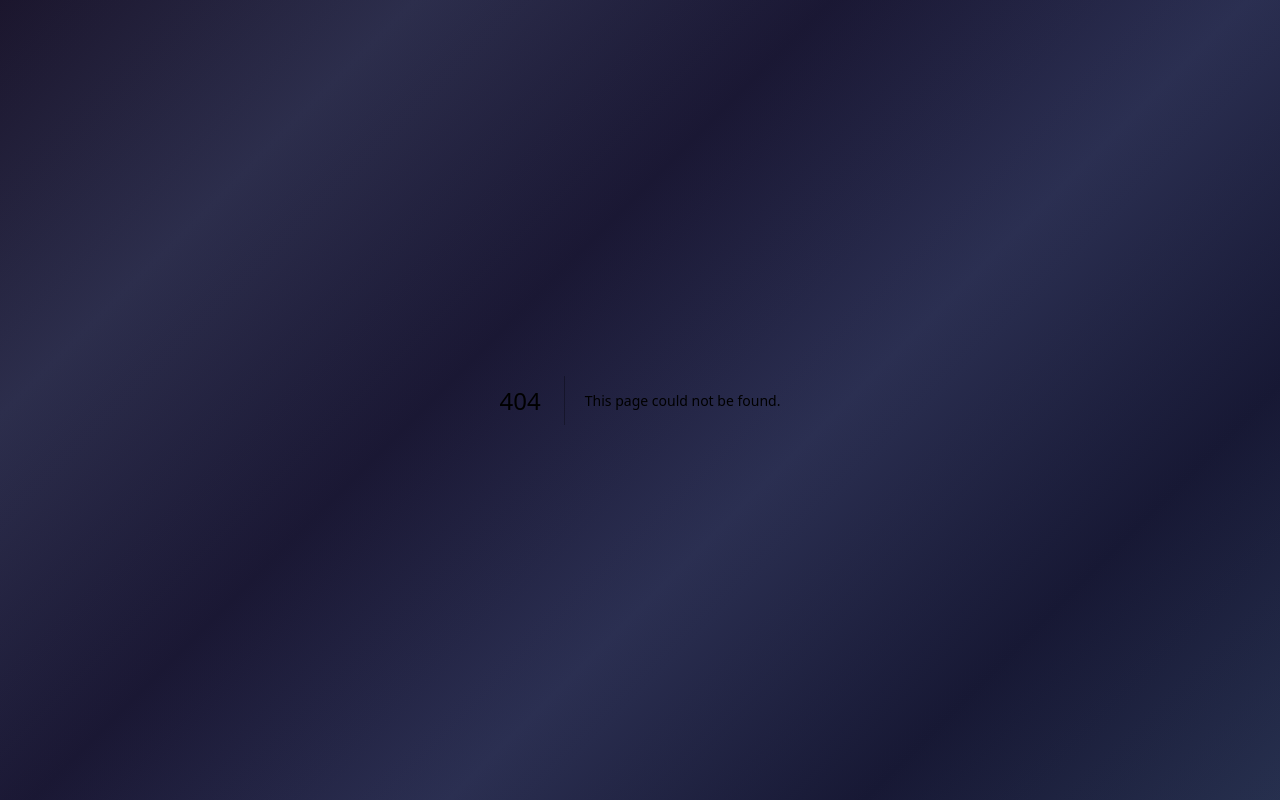
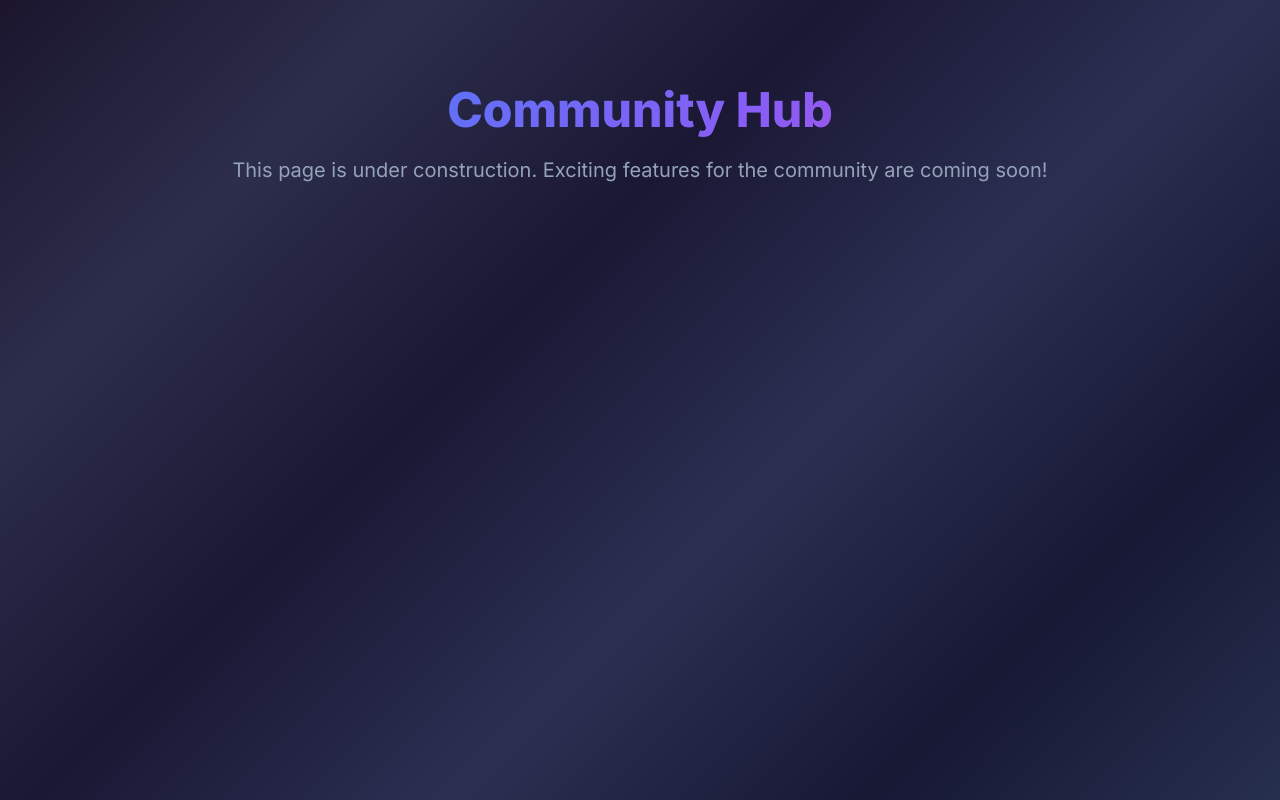
Before and after one commit to agaaaptr/devconnect, a Next.js app in the folder frontend/: page /community in a window 1280 px wide. Before the commit this address had no page. Built offline with nearby package versions, Linux system fonts and the light colour scheme.

Commit message:
fix: fixing issue on sign up and sign in

```diff
--- /dev/null
+++ b/frontend/src/app/community/page.tsx
@@ -0,0 +1,21 @@
+import Header from '@/components/layout/Header';
+import React from 'react';
+
+const CommunityPage: React.FC = () => {
+  return (
+    <div>
+      <main className="py-20 px-4 sm:px-6 lg:px-8">
+        <div className="max-w-4xl mx-auto text-center">
+          <h1 className="text-5xl font-extrabold text-foreground mb-4 leading-tight gradient-text">
+            Community Hub
+          </h1>
+          <p className="text-xl text-muted-foreground mb-8">
+            This page is under construction. Exciting features for the community are coming soon!
+          </p>
+        </div>
+      </main>
+    </div>
+  );
+};
+
+export default CommunityPage;
```
Also changed, not shown: 1 other file (tests, documents, lock files or other folders).
